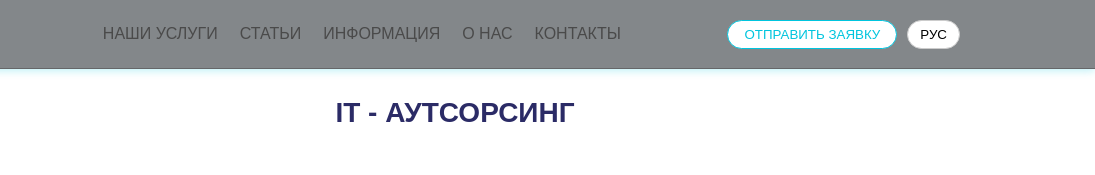
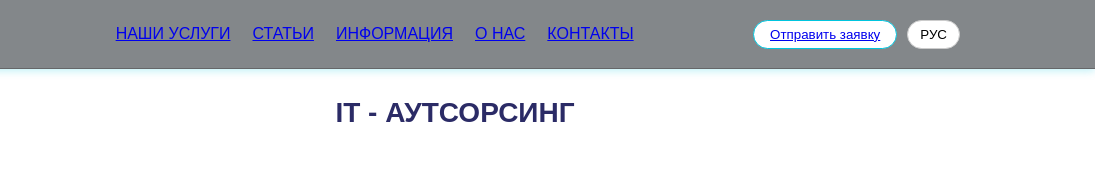
Before and after one commit to zachmnenick-pixel/it-lance, a plain HTML site: page index.html in a window 1280 px wide. Shown: the top 175 px of the page, 185-1280 px from the left. Drawn offline with nearby package versions, Linux system fonts and the light colour scheme.

Commit message:
Add files via upload

```diff
--- a/index.html
+++ b/index.html
@@ -18,16 +18,16 @@
 
       <nav>
         <ul>
-          <li>НАШИ УСЛУГИ</li>
-          <li>СТАТЬИ</li>
-          <li>ИНФОРМАЦИЯ</li>
-          <li>О НАС</li>
-          <li>КОНТАКТЫ</li>
+          <li><a href="#our_services">НАШИ УСЛУГИ</a></li>
+          <li><a href="#">СТАТЬИ</a></li>
+          <li><a href="#">ИНФОРМАЦИЯ</a></li>
+          <li><a href="#aboutus">О НАС</a></li>
+          <li><a href="#contacts">КОНТАКТЫ</a></li>
         </ul>
       </nav>
 
       <div class="btnsh">
-        <button class="btn-primary">ОТПРАВИТЬ ЗАЯВКУ</button>
+        <button class="btn-primary"><a href="#send_form">Отправить заявку</a></button>
         <button class="btn-lang">РУС</button>
       </div>
     </div>
@@ -35,7 +35,7 @@
     <div class="header-glow"></div>
   </header>
 
-  <section class="diagram-section">
+  <section class="diagram-section" id="our_services">
     <div class="contname">
       <h1 class="vecttext">IT - АУТСОРСИНГ</h1>
     </div>
@@ -147,7 +147,7 @@
     </div>
   </section>
 
-<section class="for-whom">
+<section class="for-whom" id="aboutus">
   <div class="container">
     <h2 class="section-title">ДЛЯ КОГО</h2>
   </div>
@@ -211,7 +211,7 @@
 </section>
 
 
-<section class="audit-section consultant-banner">
+<section class="audit-section consultant-banner" id="contacts">
   <div class="dots dots-left"></div>
   <div class="dots dots-right"></div>
 
@@ -226,7 +226,7 @@
     <div class="audit-content">
       <div class="audit-text">
         <p>
-          Получите полный аудит IT-системы<br />
+          Получите полный аудит IT-системы<br/>
           Вашей организации <strong>БЕСПЛАТНО!</strong>
         </p>
       </div>
@@ -267,7 +267,7 @@
   </div>
 </section>
 
-<section class="contact-section">
+<section class="contact-section"  id="send_form">
   <div class="contact-dots contact-dots--left">
     <img src="./img/синие точки.png" alt="decor dots">
   </div>
```
